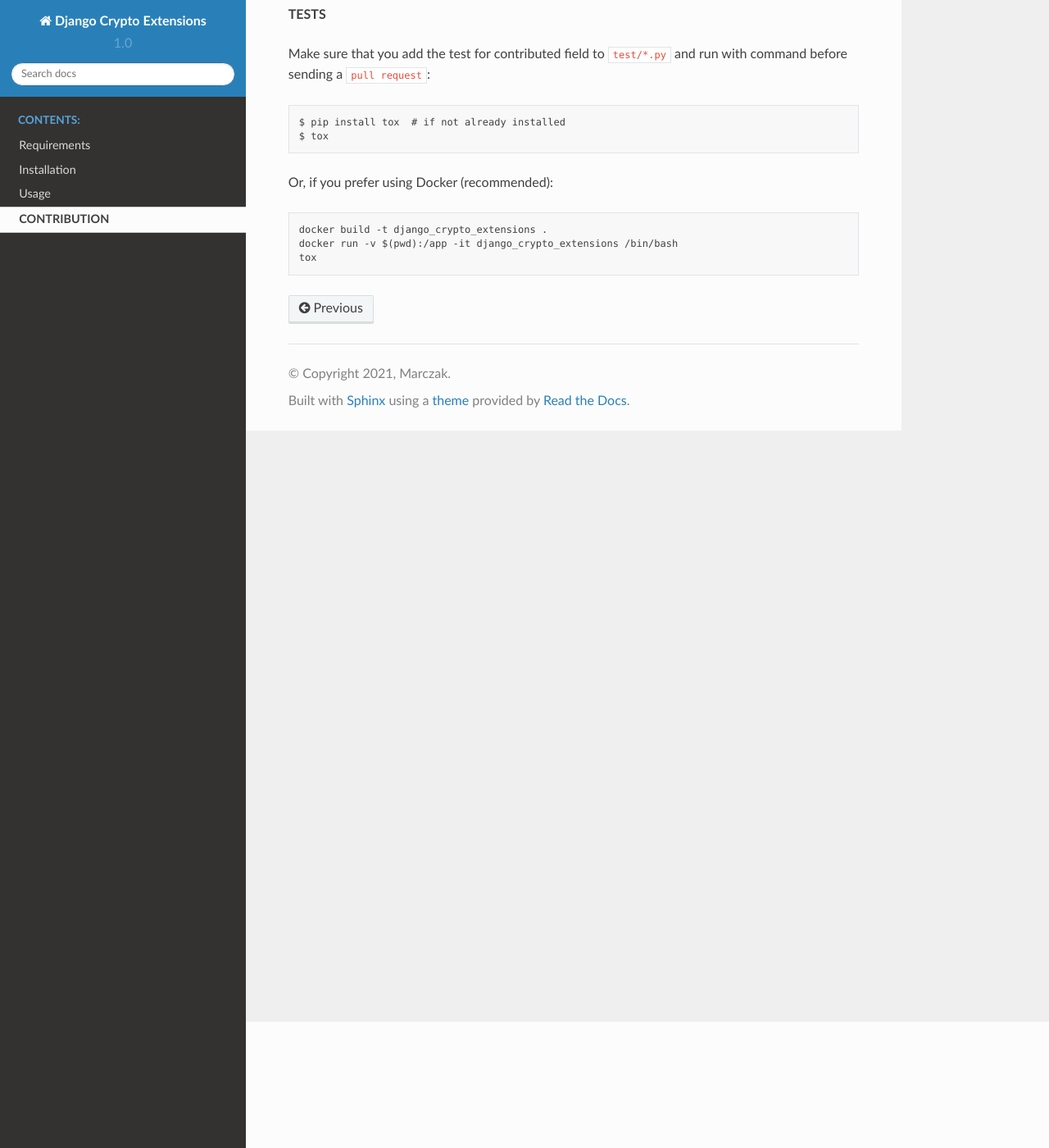
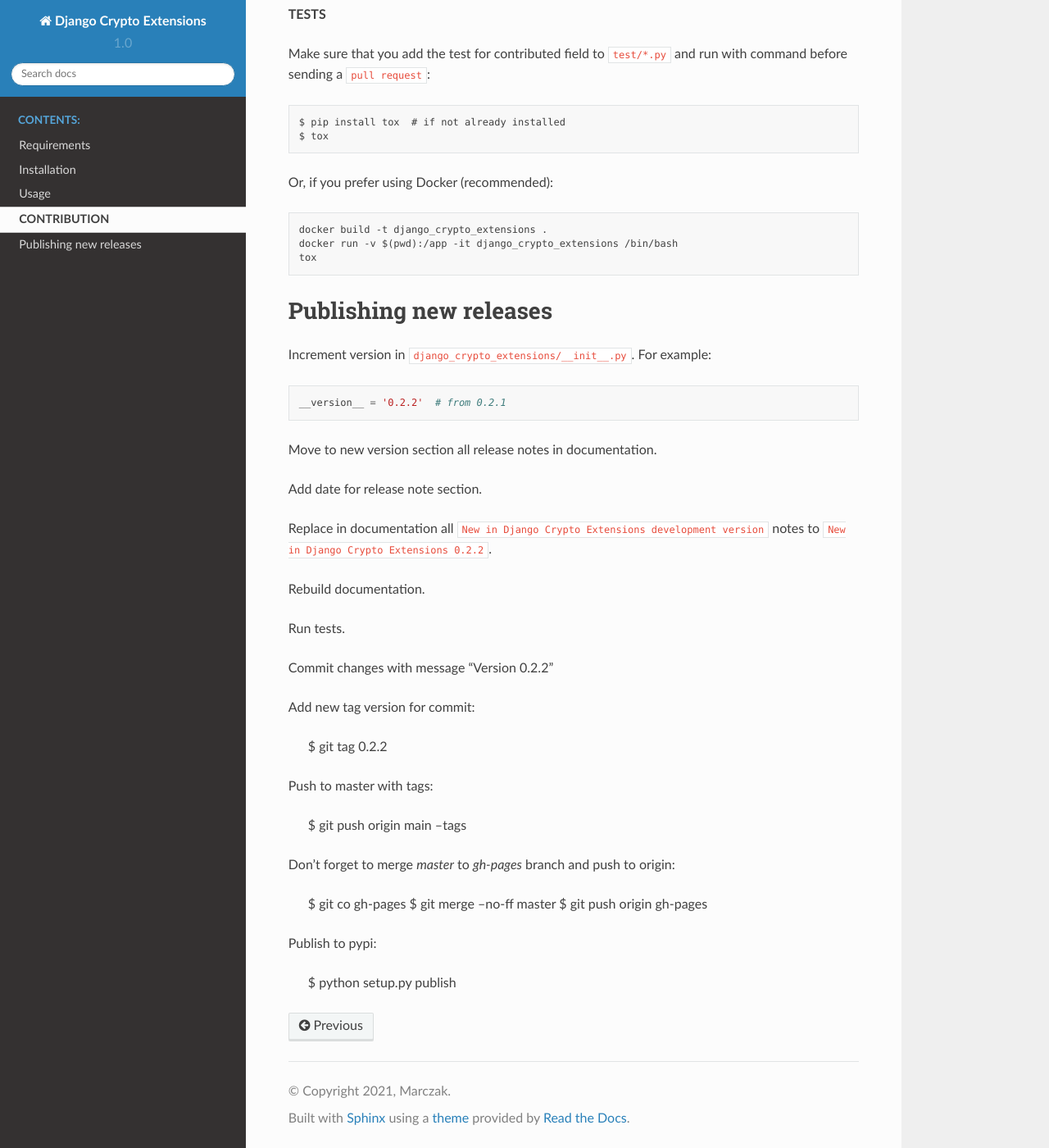
Before and after one commit to DjangoCrypto/django-crypto-extensions, a Sphinx documentation site: the page built from docs/4_contribution.rst, in a window 1280 px wide and 1400 px high, scrolled down 154 px. Shown: the whole window at 82% size. Built offline with Sphinx 7.4.7 and the Read the Docs theme 2.0.0, drawn with Linux system fonts in a browser that asks for light colours.

Commit message:
PyPi publish

```diff
--- a/django_crypto_extensions/__init__.py
+++ b/django_crypto_extensions/__init__.py
@@ -5,7 +5,7 @@
 #
 default_app_config = 'django_crypto_extensions.tests.apps.DjangoCryptoExtensionsConfig'
 
-VERSION = (1, 0, 0)
+VERSION = (1, 0, 1)
 
 
 def get_version(version):
--- a/docs/4_contribution.rst
+++ b/docs/4_contribution.rst
@@ -16,3 +16,41 @@
     docker build -t django_crypto_extensions .
     docker run -v $(pwd):/app -it django_crypto_extensions /bin/bash
     tox
+
+
+Publishing new releases
+========================
+
+Increment version in ``django_crypto_extensions/__init__.py``. For example::
+
+    __version__ = '0.2.2'  # from 0.2.1
+
+Move to new version section all release notes in documentation.
+
+Add date for release note section.
+
+Replace in documentation all ``New in Django Crypto Extensions development version`` notes to ``New in Django Crypto Extensions 0.2.2``.
+
+Rebuild documentation.
+
+Run tests.
+
+Commit changes with message "Version 0.2.2"
+
+Add new tag version for commit:
+
+    $ git tag 0.2.2
+
+Push to master with tags:
+
+    $ git push origin main --tags
+
+Don't forget to merge `master` to `gh-pages` branch and push to origin:
+
+    $ git co gh-pages
+    $ git merge --no-ff master
+    $ git push origin gh-pages
+
+Publish to pypi:
+
+    $ python setup.py publish
--- /dev/null
+++ b/setup.cfg
@@ -0,0 +1,2 @@
+[bdist_wheel]
+universal = 1
```
Also changed, not shown: setup.py (+8 -0 lines).
